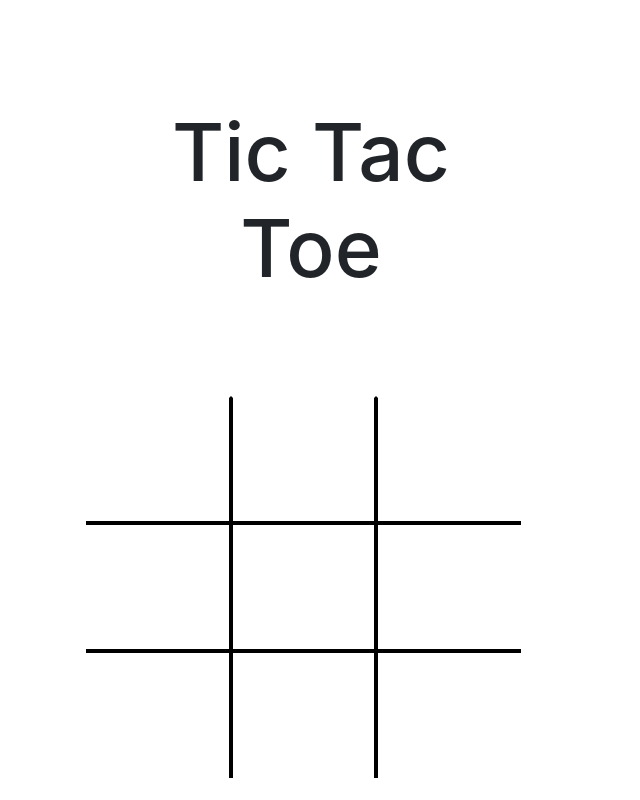
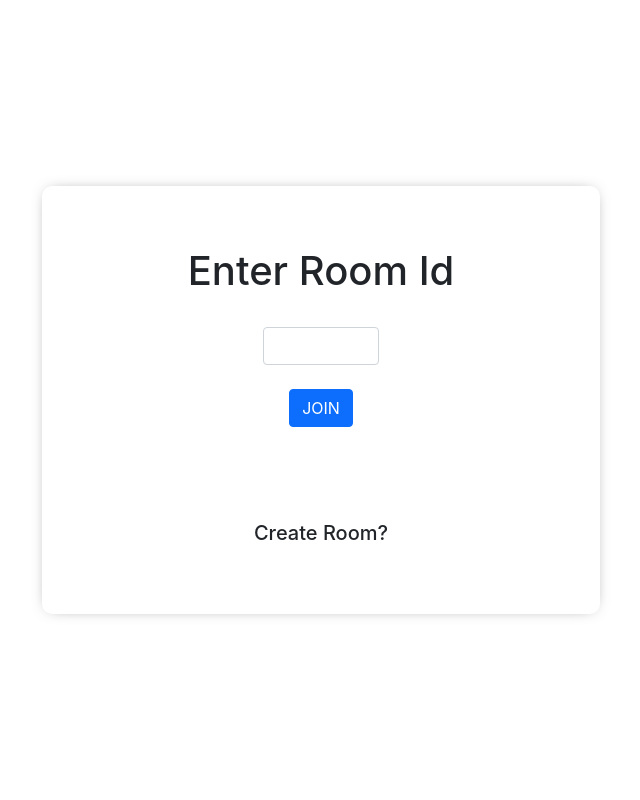
Before and after one commit to gagan74747/tictactoe, a React (Create React App) app: page / in a window 1280 px wide. Shown: the whole page, without its empty margins (319-959 px from the left). Built offline with nearby package versions, Linux system fonts and the light colour scheme; no server answers.

Commit message:
Created page for roomid

```diff
--- a/package.json
+++ b/package.json
@@ -13,6 +13,8 @@
     "font-awesome": "^4.7.0",
     "react": "^18.1.0",
     "react-dom": "^18.1.0",
+    "react-router": "^6.3.0",
+    "react-router-dom": "^6.3.0",
     "react-scripts": "5.0.1",
     "socket.io-client": "^4.5.1",
     "web-vitals": "^2.1.4"
--- a/src/App.js
+++ b/src/App.js
@@ -1,103 +1,20 @@
-import { Component, } from 'react'
-import { io } from "socket.io-client";
-let value = null;
-let turn =true;
+import { Component } from "react";
+import Game from "./Components/Game";
+import Home from "./Components/Home";
+import NotFound from "./Components/NotFound";
+import { BrowserRouter as Router, Routes, Route } from "react-router-dom";
 
 class App extends Component {
-
-componentDidMount(){
-this.socket = io("http://localhost:5000");
-this.socket.on("connect", () => {
-this.socket.on('message', (ar) => { this.setState(ar);value = ar.value})
-this.socket.on('setturn', () => { turn=true})
-this.socket.on('onReset',() => {
-this.setState({ zeroOrCross:true, blocks: this.emptyBlocks });
-turn=true;
-})})}
-
-emptyBlocks = { block1: '', block2: '', block3: '', block4: '', block5: '', block6: '', block7: '', block8: '', block9: '' }
-state = {
-zeroOrCross: true,
-blocks: this.emptyBlocks,
-};
-
-handleClick = (e) => {
-if(turn && e.target.innerHTML === '')
-{
-value = this.state.zeroOrCross && 'O' || 'X';
-this.setState({ zeroOrCross: !this.state.zeroOrCross, blocks: { ...this.state.blocks, [e.target.classList[1]]: value } });
-e.target.innerHTML === '' && this.socket.emit("hello", { zeroOrCross: !this.state.zeroOrCross, blocks: { ...this.state.blocks, [e.target.classList[1]]: value },value });
-turn=false;
-this.socket.emit('nextturn')
-}}
-
-hasNullBlocks(target) {
-for (var member in target) {
-if (target[member] === '')
-return true;
+  render() {
+    return <>
+    <Router>
+      <Routes>
+      <Route path="/" element={<Home />} />
+      <Route path="/game" element={<Game />} />
+      <Route path="/*" element={<NotFound />} />
+      </Routes>
+    </Router>
+    </>;
+  }
 }
-return false;
-}
-
-checkForWin = () => {
-console.log('from check for win');
-const winningConditions = [
-[0, 1, 2],
-[3, 4, 5],
-[6, 7, 8],
-[0, 3, 6],
-[1, 4, 7],
-[2, 5, 8],
-[0, 4, 8],
-[2, 4, 6]
-];
-for (let i = 0; i < winningConditions.length; i++) {
-const [a, b, c] = winningConditions[i];
-if (this.state.blocks[`block${a + 1}`] === value && this.state.blocks[`block${b + 1}`] === value && this.state.blocks[`block${c + 1}`] === value) {
-window.prompt(value + " " + 'wins');
-this.resetBlocks();
-return;
-}}
-if (!this.hasNullBlocks(this.state.blocks)) {
-this.resetBlocks();
-window.prompt('Tie');
-}}
-
-resetBlocks = () => {
-this.setState({ zeroOrCross:true, blocks: this.emptyBlocks });
-turn=true;
-this.socket.emit('resetState');
-}
-
-componentDidUpdate(prevProps, prevState) {
-if (this.state.blocks !== prevState.blocks) {
-setTimeout(() => this.checkForWin(), 1)
-}}
-
-render() {
-return (
-<>
-<div className='container'>
-<div className='child-container'>
-<h1 className='heading'>Tic Tac Toe</h1>
-<div className='row'>
-<span className='block block1' onClick={this.handleClick}>{this.state.blocks.block1}</span>
-<span className='block block2' onClick={this.handleClick}>{this.state.blocks.block2}</span>
-<span className='block block3' onClick={this.handleClick}>{this.state.blocks.block3}</span>
-</div>
-<div className='row'>
-<span className='block block4' onClick={this.handleClick}>{this.state.blocks.block4}</span>
-<span className='block block5' onClick={this.handleClick}>{this.state.blocks.block5}</span>
-<span className='block block6' onClick={this.handleClick}>{this.state.blocks.block6}</span>
-</div>
-<div className='row'>
-<span className='block block7' onClick={this.handleClick}>{this.state.blocks.block7}</span>
-<span className='block block8' onClick={this.handleClick}>{this.state.blocks.block8}</span>
-<span className='block block9' onClick={this.handleClick}>{this.state.blocks.block9}</span>
-</div>
-</div>
-</div>
-</>
-)}}
-
 export default App;
--- /dev/null
+++ b/src/Components/Game.jsx
@@ -0,0 +1,104 @@
+import { Component, } from 'react'
+import { io } from "socket.io-client";
+
+let value = null;
+let turn =true;
+
+class Game extends Component {
+
+componentDidMount(){
+this.socket = io("http://localhost:5000");
+this.socket.on("connect", () => {
+this.socket.on('message', (ar) => { this.setState(ar);value = ar.value})
+this.socket.on('setturn', () => { turn=true})
+this.socket.on('onReset',() => {
+this.setState({ zeroOrCross:true, blocks: this.emptyBlocks });
+turn=true;
+})})}
+
+emptyBlocks = { block1: '', block2: '', block3: '', block4: '', block5: '', block6: '', block7: '', block8: '', block9: '' }
+state = {
+zeroOrCross: true,
+blocks: this.emptyBlocks,
+};
+
+handleClick = (e) => {
+if(turn && e.target.innerHTML === '')
+{
+value = this.state.zeroOrCross && 'O' || 'X';
+this.setState({ zeroOrCross: !this.state.zeroOrCross, blocks: { ...this.state.blocks, [e.target.classList[1]]: value } });
+e.target.innerHTML === '' && this.socket.emit("hello", { zeroOrCross: !this.state.zeroOrCross, blocks: { ...this.state.blocks, [e.target.classList[1]]: value },value });
+turn=false;
+this.socket.emit('nextturn')
+}}
+
+hasNullBlocks(target) {
+for (var member in target) {
+if (target[member] === '')
+return true;
+}
+return false;
+}
+
+checkForWin = () => {
+console.log('from check for win');
+const winningConditions = [
+[0, 1, 2],
+[3, 4, 5],
+[6, 7, 8],
+[0, 3, 6],
+[1, 4, 7],
+[2, 5, 8],
+[0, 4, 8],
+[2, 4, 6]
+];
+for (let i = 0; i < winningConditions.length; i++) {
+const [a, b, c] = winningConditions[i];
+if (this.state.blocks[`block${a + 1}`] === value && this.state.blocks[`block${b + 1}`] === value && this.state.blocks[`block${c + 1}`] === value) {
+window.prompt(value + " " + 'wins');
+this.resetBlocks();
+return;
+}}
+if (!this.hasNullBlocks(this.state.blocks)) {
+this.resetBlocks();
+window.prompt('Tie');
+}}
+
+resetBlocks = () => {
+this.setState({ zeroOrCross:true, blocks: this.emptyBlocks });
+turn=true;
+this.socket.emit('resetState');
+}
+
+componentDidUpdate(prevProps, prevState) {
+if (this.state.blocks !== prevState.blocks) {
+setTimeout(() => this.checkForWin(), 1)
+}}
+
+render() {
+return (
+<>
+<div className='container'>
+<div className='child-container'>
+<h1 className='heading'>Tic Tac Toe</h1>
+<div className='row'>
+<span className='block block1' onClick={this.handleClick}>{this.state.blocks.block1}</span>
+<span className='block block2' onClick={this.handleClick}>{this.state.blocks.block2}</span>
+<span className='block block3' onClick={this.handleClick}>{this.state.blocks.block3}</span>
+</div>
+<div className='row'>
+<span className='block block4' onClick={this.handleClick}>{this.state.blocks.block4}</span>
+<span className='block block5' onClick={this.handleClick}>{this.state.blocks.block5}</span>
+<span className='block block6' onClick={this.handleClick}>{this.state.blocks.block6}</span>
+</div>
+<div className='row'>
+<span className='block block7' onClick={this.handleClick}>{this.state.blocks.block7}</span>
+<span className='block block8' onClick={this.handleClick}>{this.state.blocks.block8}</span>
+<span className='block block9' onClick={this.handleClick}>{this.state.blocks.block9}</span>
+</div>
+</div>
+</div>
+</>
+)}}
+
+export default Game;
--- /dev/null
+++ b/src/Components/Home.jsx
@@ -0,0 +1,32 @@
+import React, { Component } from 'react'
+
+export default class Home extends Component {
+  render() {
+    return (
+      <div className='d-flex flex-column justify-content-center align-items-center container '>
+        <form className='d-flex flex-column justify-content-center align-items-center form p-5 '>
+
+  <div className="form-outline  ">
+   <h1 className='text-center  mb-4'>Enter Room Id</h1>
+  </div>
+
+
+  <div className="form-outline mt-2 mb-4 w-25">
+    <input type="text" id="form1Example2" className="form-control" />
+
+  </div>
+
+  <div className="row  d-flex justify-content-center ">
+
+    <div className='text-center mb-5'>
+    <button type="submit" className="btn btn-primary btn-block mb-5">JOIN</button>
+    </div>
+  </div>
+
+
+  <h5 className='text-center mt-4'>Create Room?</h5>
+</form>
+      </div>
+    )
+  }
+}
--- /dev/null
+++ b/src/Components/NotFound.jsx
@@ -0,0 +1,11 @@
+import React, { Component } from 'react'
+
+export default class NotFound extends Component {
+  render() {
+    return (
+      <div>
+        404 Not Found
+      </div>
+    )
+  }
+}
--- a/src/index.css
+++ b/src/index.css
@@ -68,3 +68,9 @@ code {
   margin-right:20px;
   font-size:80px;
 }
+.form{
+  border-radius: 10px;
+  box-shadow: 0px 0px 16px -8px rgba(0, 0, 0, 0.68);
+  margin:auto;
+  width:50%;
+}
```
Also changed, not shown: 1 other file (tests, documents, lock files or other folders).
